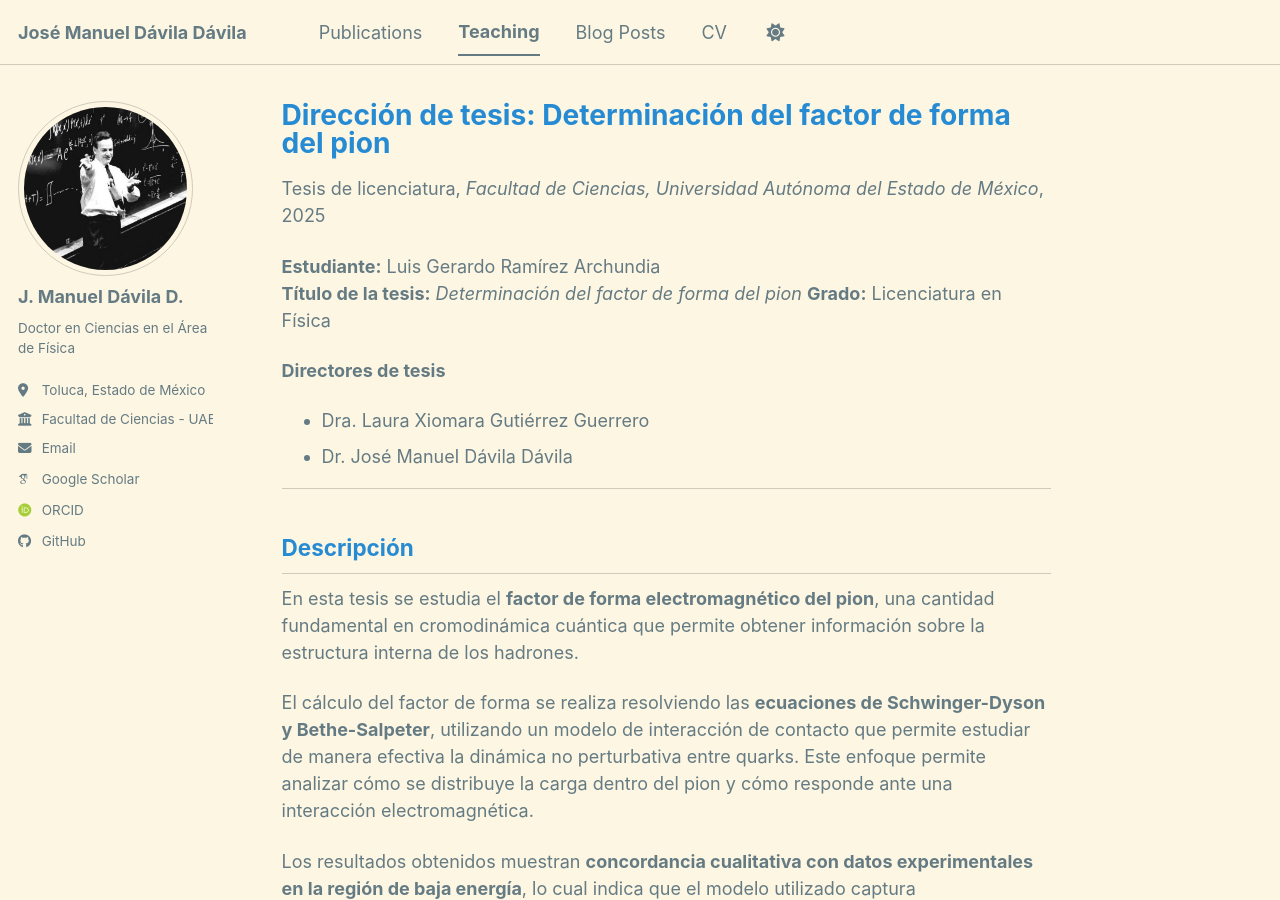
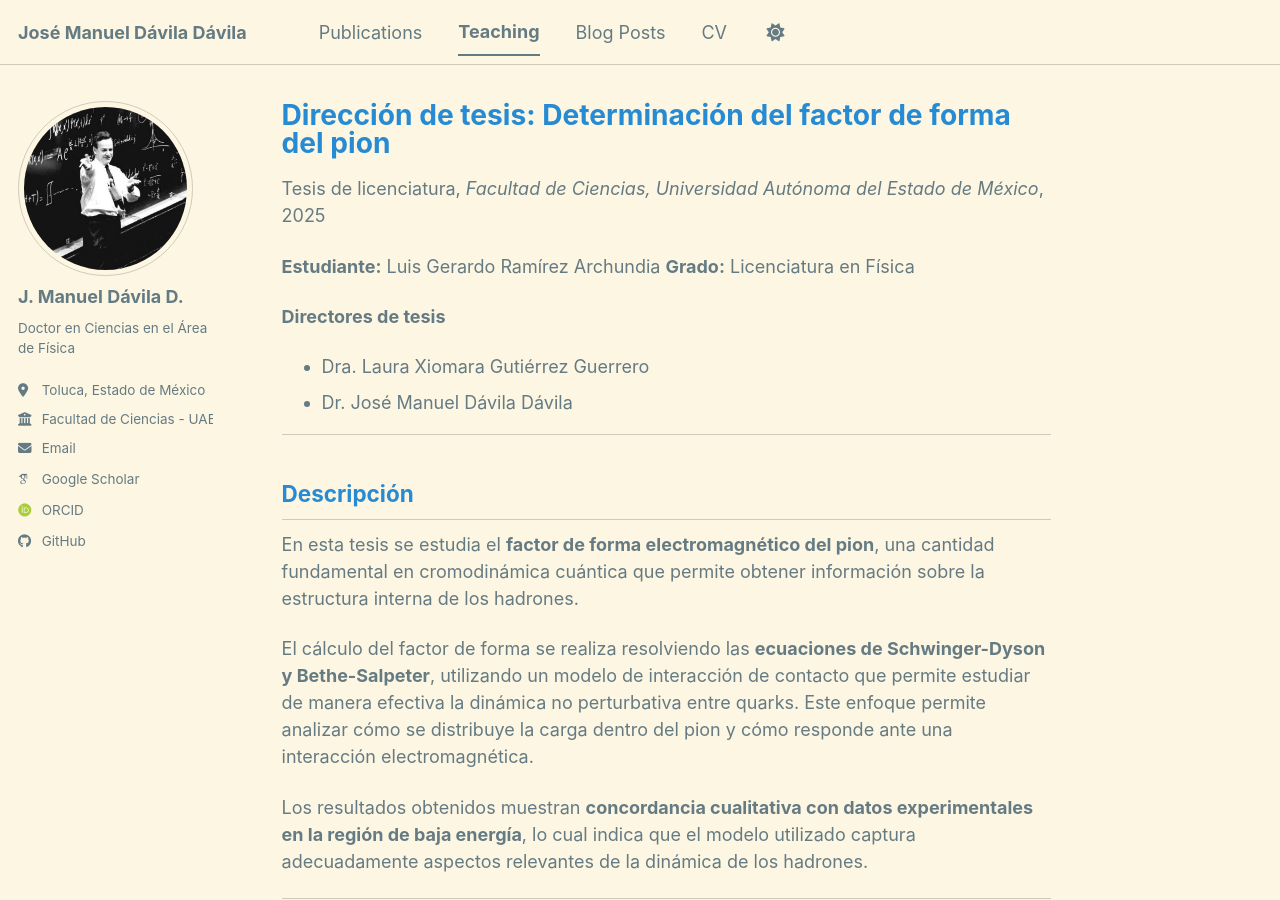
Before and after one commit to jmdaviladr/jmdaviladr.github.io, a Jekyll site: the page built from _teaching/2025-factor-forma-pion.md, in a window 1280 px wide and 900 px high. Built offline with Jekyll 4.4.1, drawn with Linux system fonts in a browser that asks for light colours; some web fonts are replaced; a script bundle is joined from its source files by our own code; library files that are not in the unit come from our copies.

Commit message:
Update 2025-factor-forma-pion.md

```diff
--- a/_teaching/2025-factor-forma-pion.md
+++ b/_teaching/2025-factor-forma-pion.md
@@ -9,7 +9,6 @@ location: "Toluca, México"
 ---
 
 **Estudiante:** Luis Gerardo Ramírez Archundia
-**Título de la tesis:**  *Determinación del factor de forma del pion*
 **Grado:** Licenciatura en Física
 
 **Directores de tesis**
```
